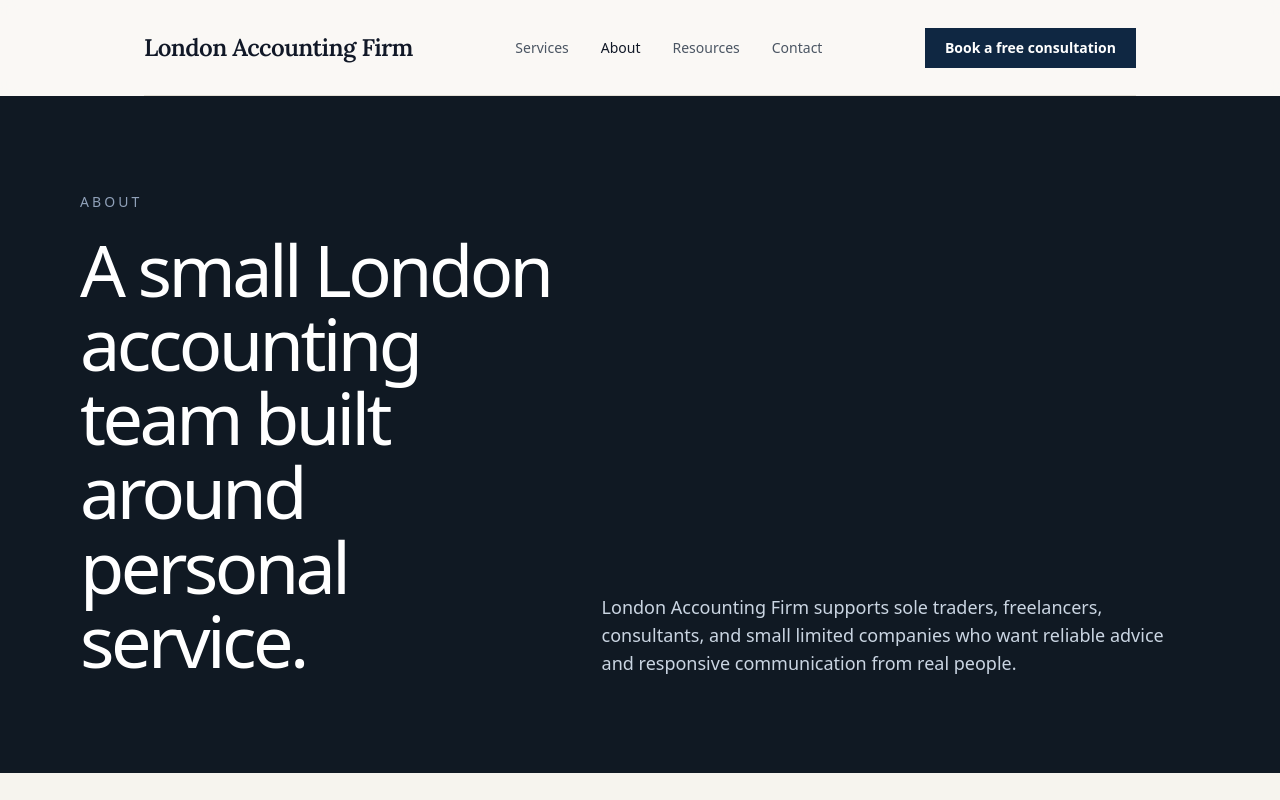
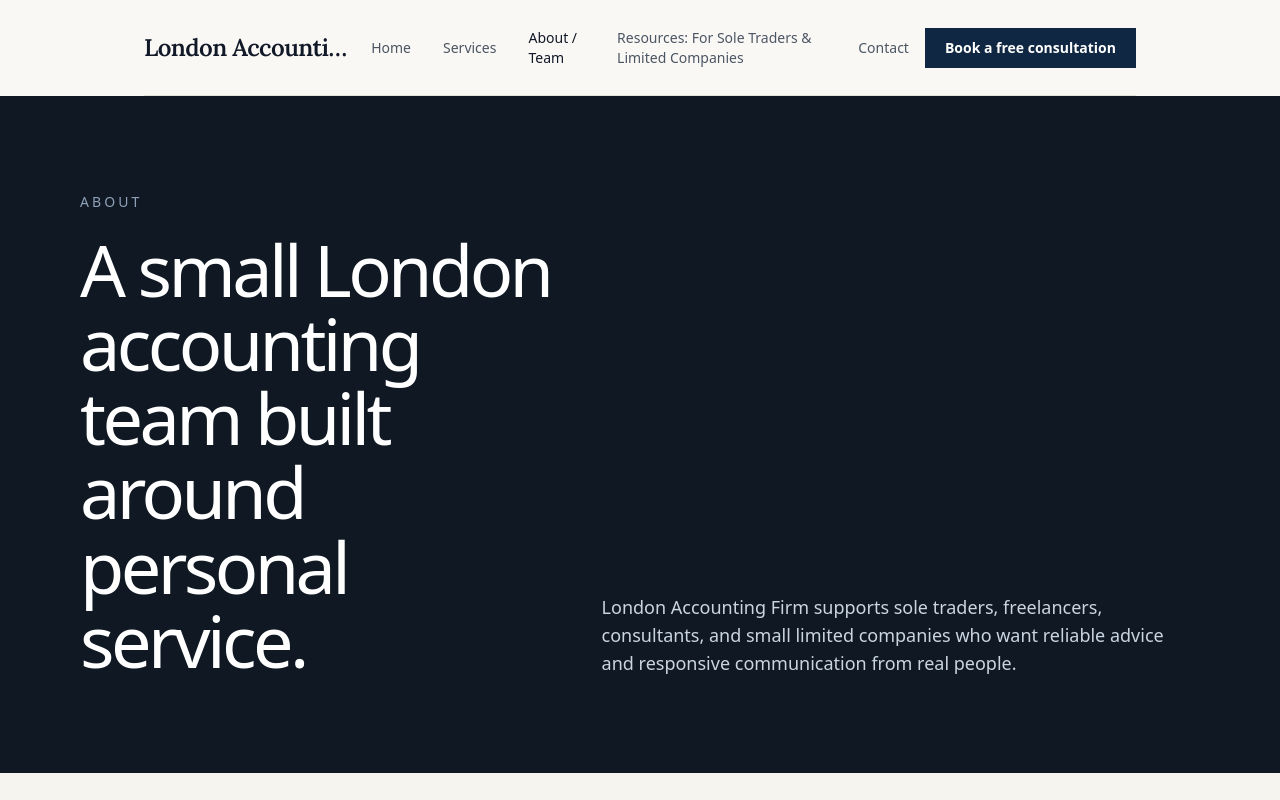
Before and after one commit to doxathompson/Accounting-Firm-Website, a Next.js app in the folder my-app/: page /about in a window 1280 px wide. Shown: the top 800 px of the page. Built offline with nearby package versions, Linux system fonts and the light colour scheme.

Commit message:
feat: update navigation items to include Home link and refine label descriptions

```diff
--- a/my-app/src/data/site.ts
+++ b/my-app/src/data/site.ts
@@ -6,9 +6,10 @@ export const firm = {
 };
 
 export const navItems = [
+  { label: "Home", href: "/" },
   { label: "Services", href: "/services" },
-  { label: "About", href: "/about" },
-  { label: "Resources", href: "/resources" },
+  { label: "About / Team", href: "/about" },
+  { label: "Resources: For Sole Traders & Limited Companies", href: "/resources" },
   { label: "Contact", href: "/contact" },
 ];
 
```
